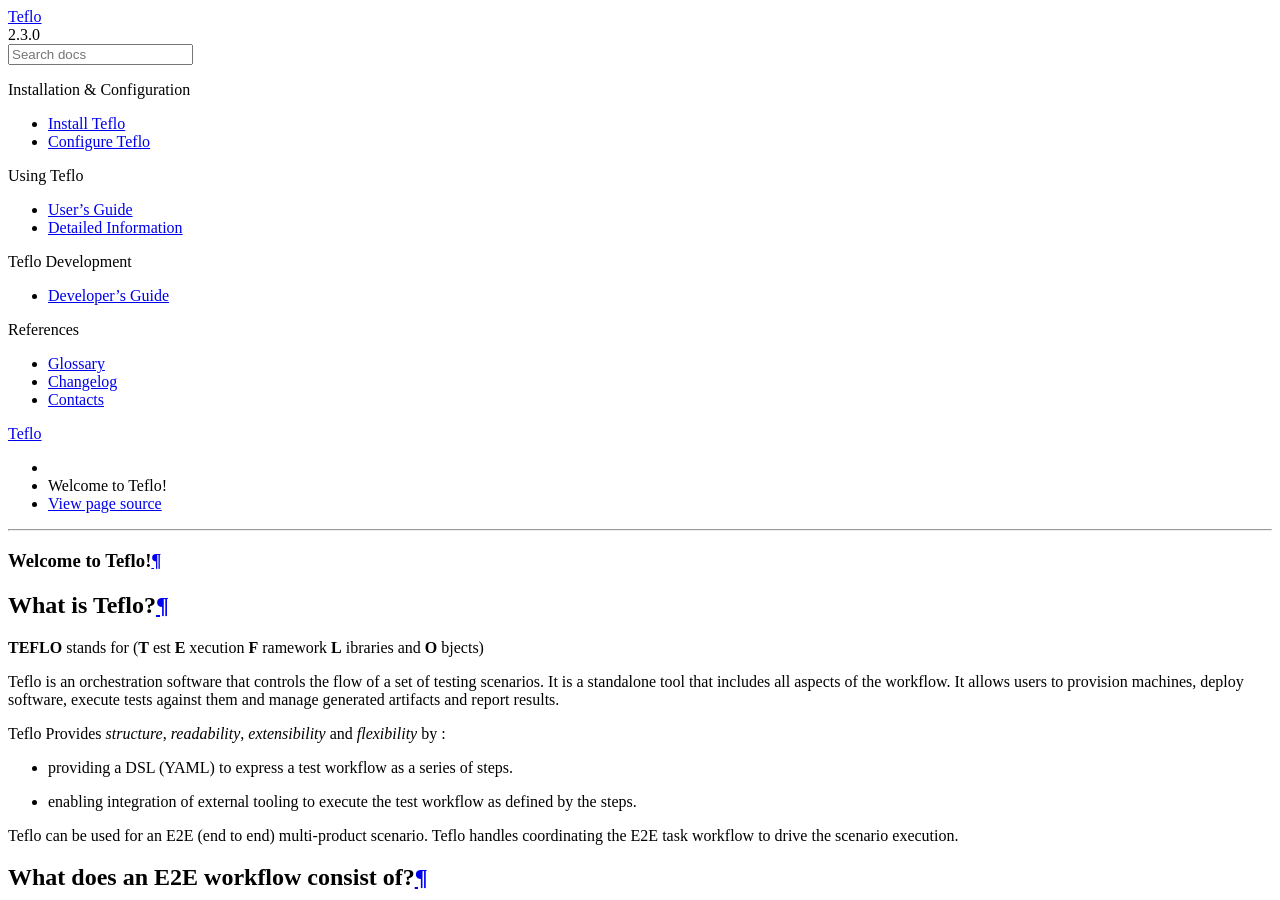
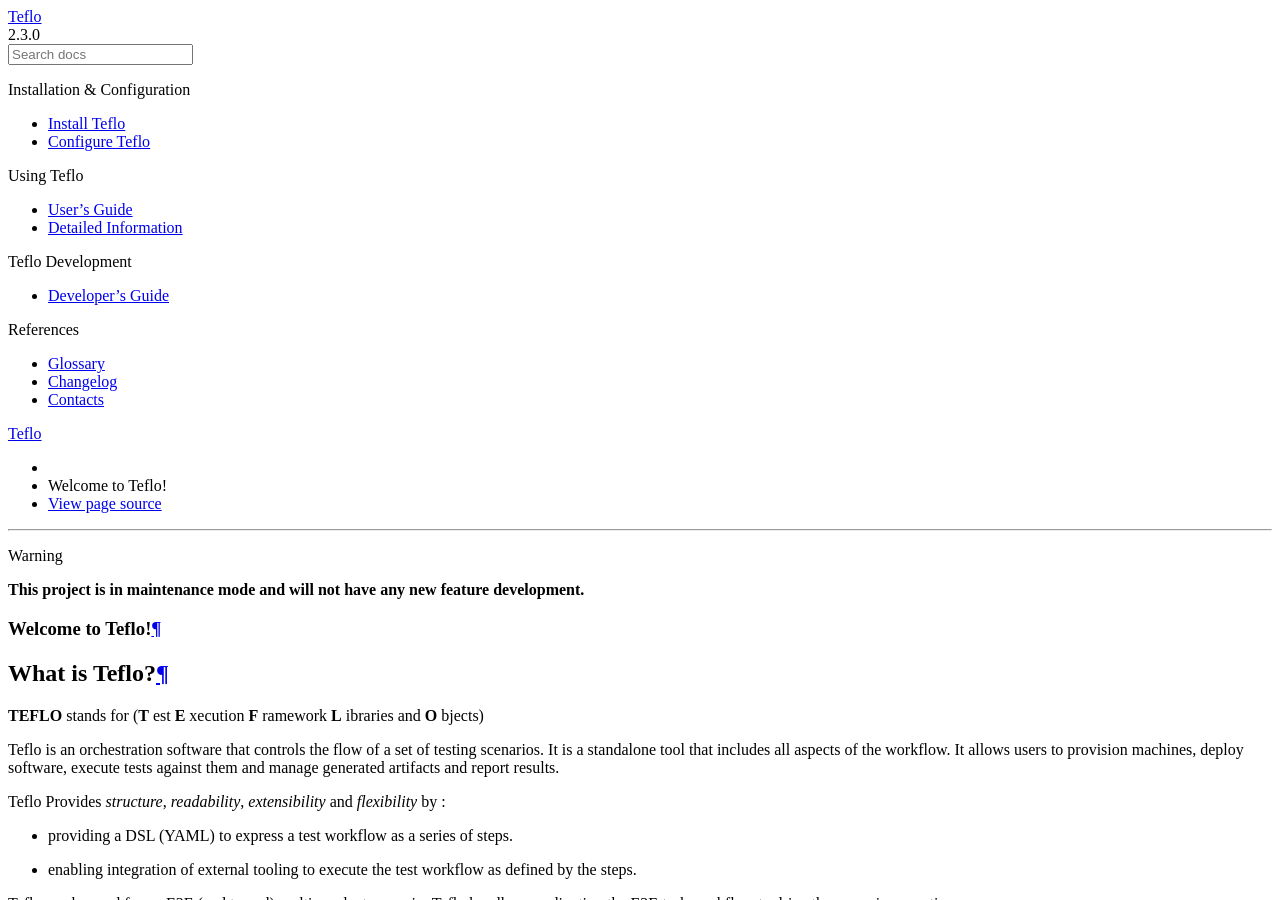
Before and after one commit to RedHatQE/teflo, a Sphinx documentation site: the page built from docs/index.rst, in a window 1280 px wide and 900 px high. Built offline with Sphinx 7.4.7 and the Read the Docs theme 2.0.0, drawn with Linux system fonts in a browser that asks for light colours.

Commit message:
Added warning for maintenance in readme

```diff
--- a/README.rst
+++ b/README.rst
@@ -1,3 +1,7 @@
+.. warning::
+    **This project is in maintenance mode and will not have any new feature development.**
+
+
 Welcome to Teflo!
 ==================
 
--- a/docs/index.rst
+++ b/docs/index.rst
@@ -1,3 +1,6 @@
+.. warning::
+    **This project is in maintenance mode and will not have any new feature development.**
+
 Welcome to Teflo!
 ==================
 
```
